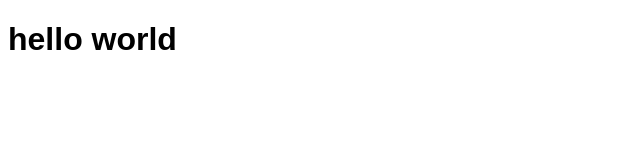
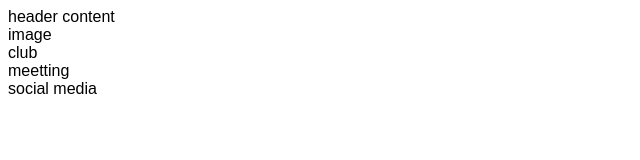
Before and after one commit to Mtnikmaram/love-running, a plain HTML site: page index.html in a window 1280 px wide. Shown: the whole page, without its empty margins (0-640 px from the left). Drawn offline with Linux system fonts and the light colour scheme.

Commit message:
aadd core struter for home page

```diff
--- a/index.html
+++ b/index.html
@@ -11,6 +11,10 @@
     <title>Love running</title>
 </head>
 <body>
-    <h1>hello world</h1>
+    <header> header content</header>
+    <section>image</section>
+    <section>club</section>
+    <section>meetting</section>
+    <footer>social media</footer>
 </body>
 </html>
```
